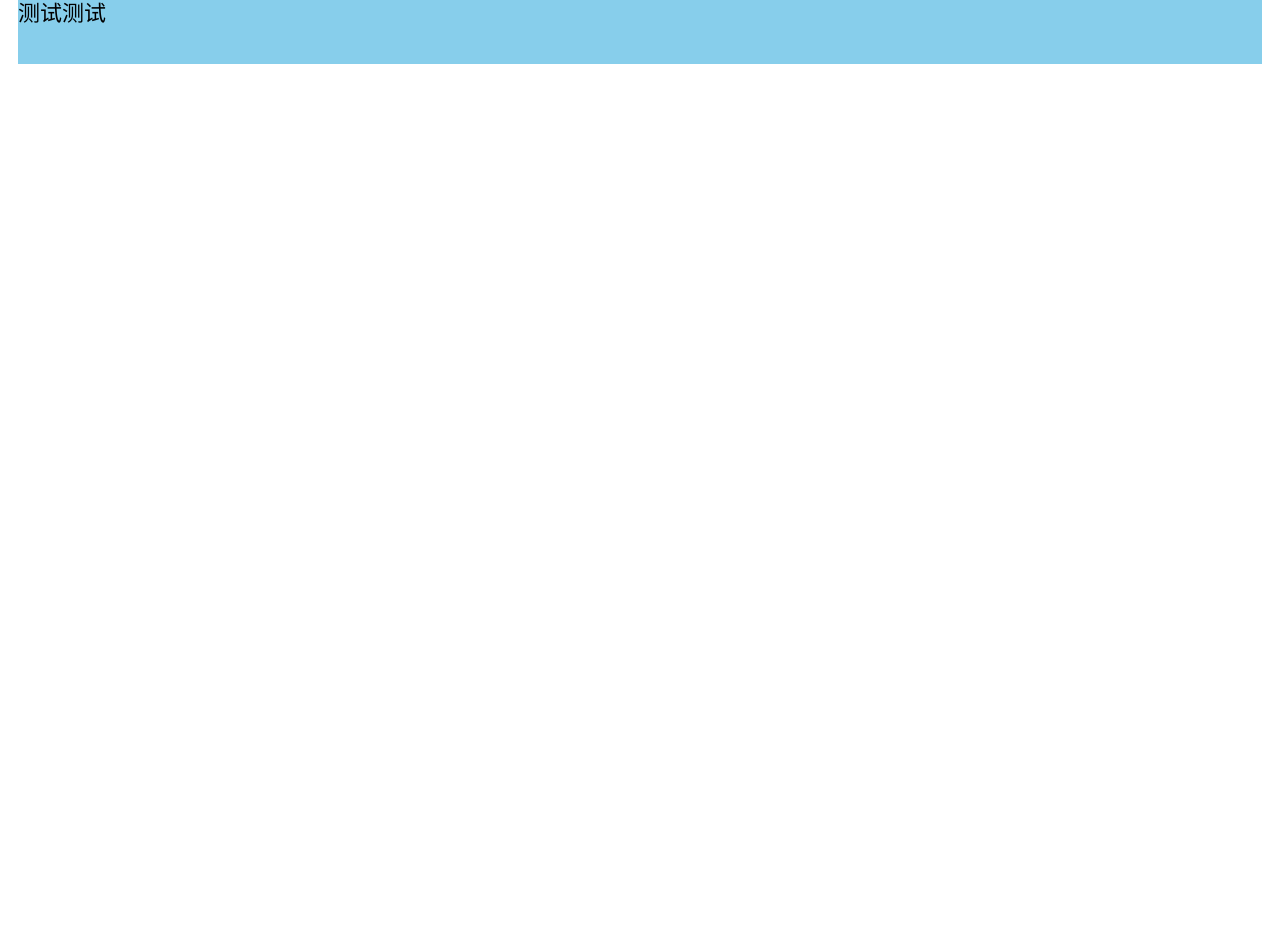
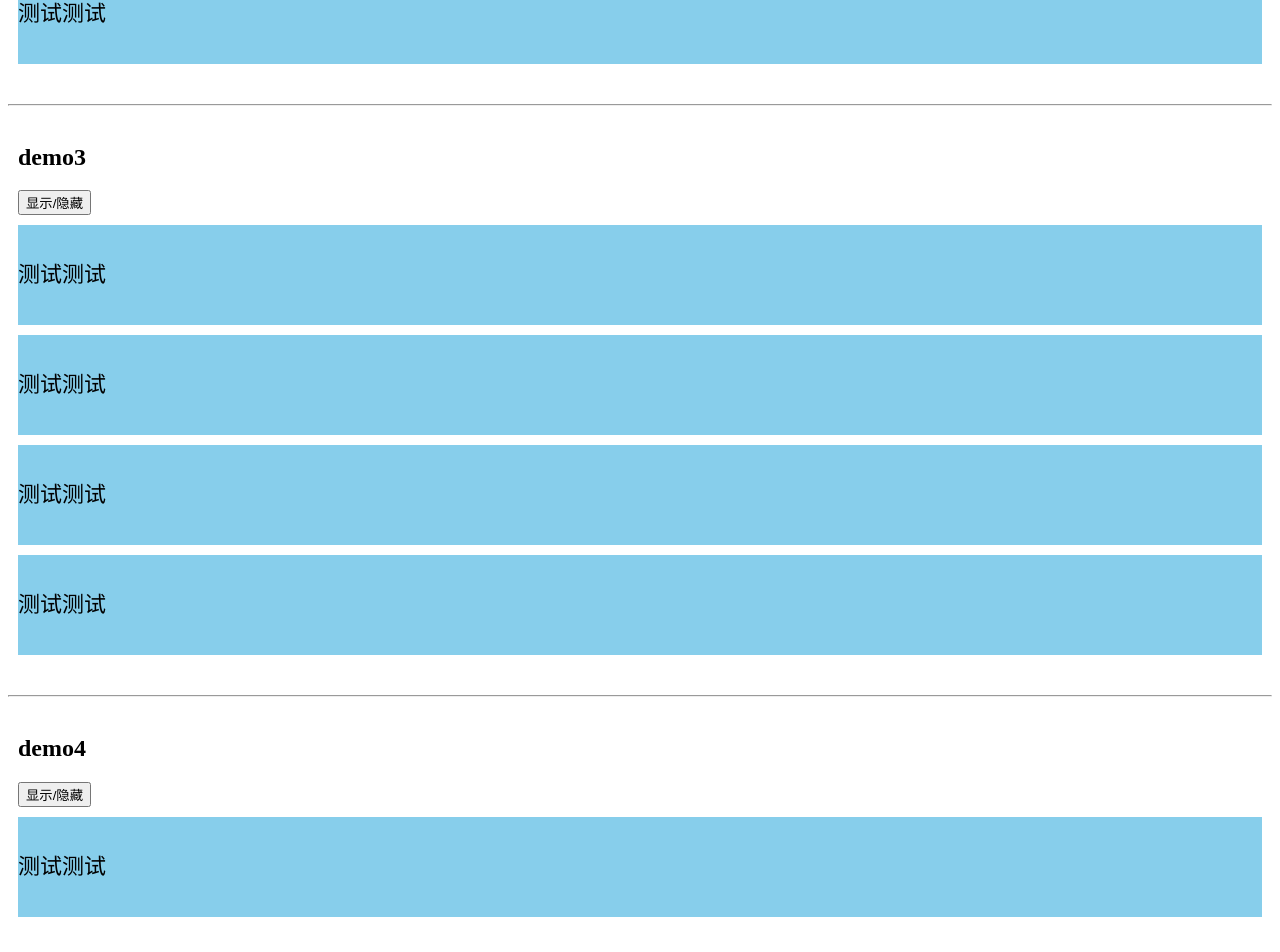
Before and after one commit to sweet-potatos/vue-study, a Vue app: page / in a window 1280 px wide. Shown: the part 528-1480 px from the top of the page. Before the commit the page ends 800 px from the top, so only its background shows below. Built offline with nearby package versions, Linux system fonts and the light colour scheme.

Commit message:
feat: 动画效果运用第三方库
--story=xxx --user=xxx

```diff
--- a/package.json
+++ b/package.json
@@ -8,6 +8,7 @@
     "lint": "vue-cli-service lint"
   },
   "dependencies": {
+    "animate.css": "^4.1.1",
     "core-js": "^3.6.5",
     "less": "^4.1.2",
     "less-loader": "^7.3.0",
--- a/src/study/animateDemo/AnimateDemo.vue
+++ b/src/study/animateDemo/AnimateDemo.vue
@@ -3,18 +3,26 @@
     <AnimateDemo1 />
     <hr>
     <AnimateDemo2 />
+    <hr>
+    <AnimateDemo3 />
+    <hr>
+    <AnimateDemo4 />
   </div>
 </template>
 
 <script>
 import AnimateDemo1 from './AnimateDemo1'
 import AnimateDemo2 from './AnimateDemo2'
+import AnimateDemo3 from './AnimateDemo3'
+import AnimateDemo4 from './AnimateDemo4'
 
 export default {
   name: 'AnimateDemo',
   components: {
     AnimateDemo1,
-    AnimateDemo2
+    AnimateDemo2,
+    AnimateDemo3,
+    AnimateDemo4
   }
 }
 
--- /dev/null
+++ b/src/study/animateDemo/AnimateDemo3.vue
@@ -0,0 +1,73 @@
+<template>
+  <div class="animate-demo3">
+    <h2>demo3</h2>
+    <button type="button" @click="changeIsShow">显示/隐藏</button>
+    <transition-group name="test" appear>
+      <div v-show="isShow" key="1" class="text">测试测试</div>
+      <div v-show="isShow" key="2" class="text">测试测试</div>
+      <div v-show="isShow" key="3" class="text">测试测试</div>
+      <div v-show="isShow" key="4" class="text">测试测试</div>
+    </transition-group>
+  </div>
+</template>
+
+<script>
+import { animateMixin } from './animateMixin'
+
+export default {
+  name: 'AnimateDemo3',
+  mixins: [animateMixin]
+  // data() {
+  //   return {
+  //     isShow: true
+  //   }
+  // },
+  // methods: {
+  //   changeIsShow() {
+  //     this.isShow = !this.isShow
+  //   }
+  // }
+}
+</script>
+
+<style lang="less" scoped>
+.animate-demo3 {
+  padding: 10px;
+  margin-bottom: 30px;
+
+  .text {
+    width: 100%;
+    height: 100px;
+    background-color:skyblue;
+    font-size: 22px;
+    line-height: 100px;
+    margin-top: 10px;
+    // transition: all 0.5s;
+  }
+
+  // 开始的起点
+  .test-enter {
+    transform: translateX(-100%);
+  }
+
+  // 开始的终点
+  .test-enter-to {
+    transform: translateX(0);
+  }
+
+  // 离开的起点
+  .test-leave {
+    transform: translateX(0);
+  }
+
+  // 离开的终点
+  .test-leave-to {
+    transform: translateX(-100%);
+  }
+
+  .test-enter-active,
+  .test-leave-active {
+    transition: all 0.5s;
+  }
+}
+</style>
--- /dev/null
+++ b/src/study/animateDemo/AnimateDemo4.vue
@@ -0,0 +1,51 @@
+<template>
+  <div class="animate-demo4">
+    <h2>demo4</h2>
+    <button type="button" @click="changeIsShow">显示/隐藏</button>
+    <transition
+      name="animate__animated animate__bounce"
+      appear
+      enter-active-class="animate__zoomInUp"
+      leave-active-class="animate__zoomOutUp"
+    >
+      <div v-show="isShow" class="text">测试测试</div>
+    </transition>
+  </div>
+</template>
+
+<script>
+import { animateMixin } from './animateMixin'
+import 'animate.css'
+
+export default {
+  name: 'AnimateDemo4',
+  mixins: [animateMixin]
+  // data() {
+  //   return {
+  //     isShow: true
+  //   }
+  // },
+  // methods: {
+  //   changeIsShow() {
+  //     this.isShow = !this.isShow
+  //   }
+  // }
+}
+</script>
+
+<style lang="less" scoped>
+.animate-demo4 {
+  padding: 10px;
+  margin-bottom: 30px;
+
+  .text {
+    width: 100%;
+    height: 100px;
+    background-color:skyblue;
+    font-size: 22px;
+    line-height: 100px;
+    margin-top: 10px;
+    // transition: all 0.5s;
+  }
+}
+</style>
```
Also changed, not shown: 1 other file (tests, documents, lock files or other folders).
